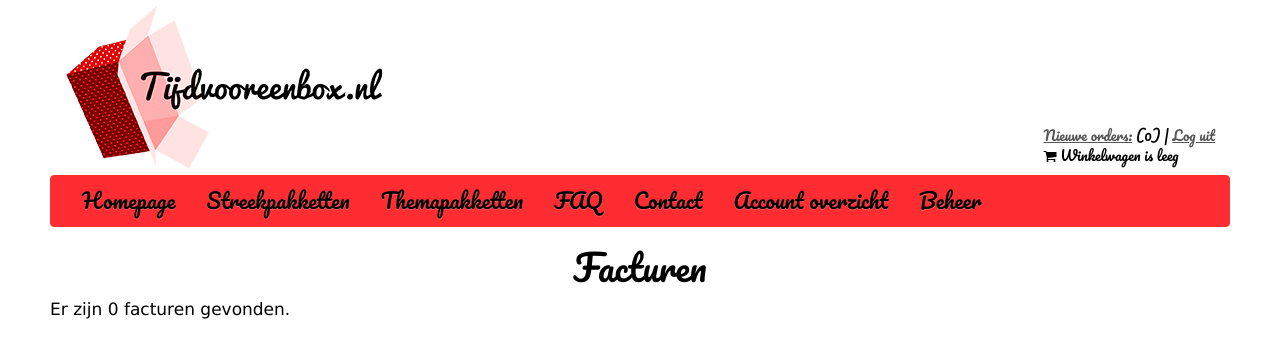
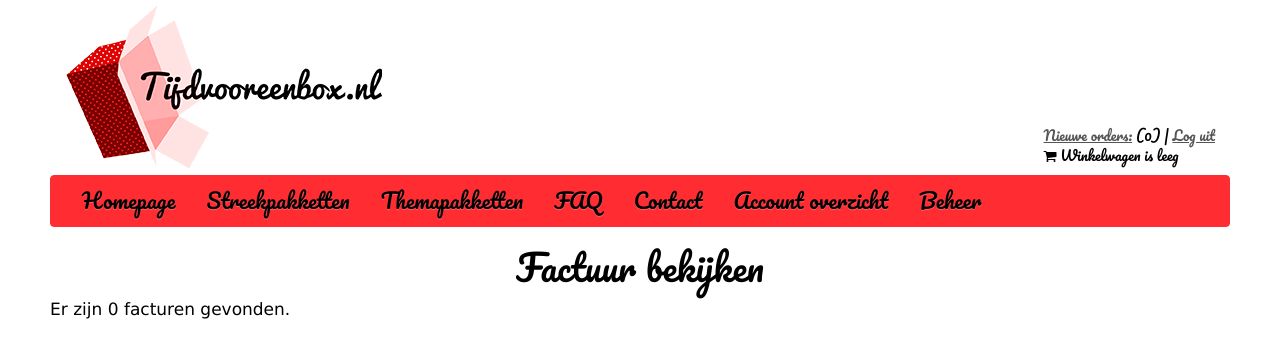
Before and after one commit to tommy4421/Webshop, a PHP site: page /factuurbekijken.php in a window 1280 px wide. Shown: the top 358 px of the page. Run offline with PHP 8.4, Linux system fonts and the light colour scheme; the visitor is signed in with stand-in values (Sample User, id 1); data that the repository does not hold is empty; some libraries are stand-ins or nearby versions.

Commit message:
Update factuurbekijken.php

```diff
--- a/factuurbekijken.php
+++ b/factuurbekijken.php
@@ -22,7 +22,7 @@ session_start();
 
 <?php
 
-echo "<h1><center>Facturen</center></h1>";
+echo "<h1><center>Factuur bekijken</center></h1>";
 
 $conn = mysqli_connect(DB_HOST, DB_USER, DB_PASSWORD, DB_NAME);
 
@@ -71,7 +71,7 @@ while($row = mysqli_fetch_array($result2, MYSQLI_ASSOC))
 	echo "<div id=\"klantgebeuren\">\n<form action=\"factuurbekijken.php\" method=\"post\">\n";
 	echo "<center>Product</center><br />";
 	echo "<input type=\"hidden\" name=\"klantnr\" value=\"".$klantid."\" />\n";
-	$productnaam = "SELECT Naam FROM Product WHERE ProductID =".$row["Pro_ProductID"]."";
+	$productnaam = "SELECT Naam FROM Product WHERE ProductID =".$row['Pro_ProductID']."";
 	echo "$result = mysqli_query($productnaam)";
 	echo "Product naam: VARIABELE NAAM HIER<br />";
 	echo "ProductID: <input type=\"text\" name=\"FactuurID\" value=\"".$row["Pro_ProductID"]."\" />\n";
```
